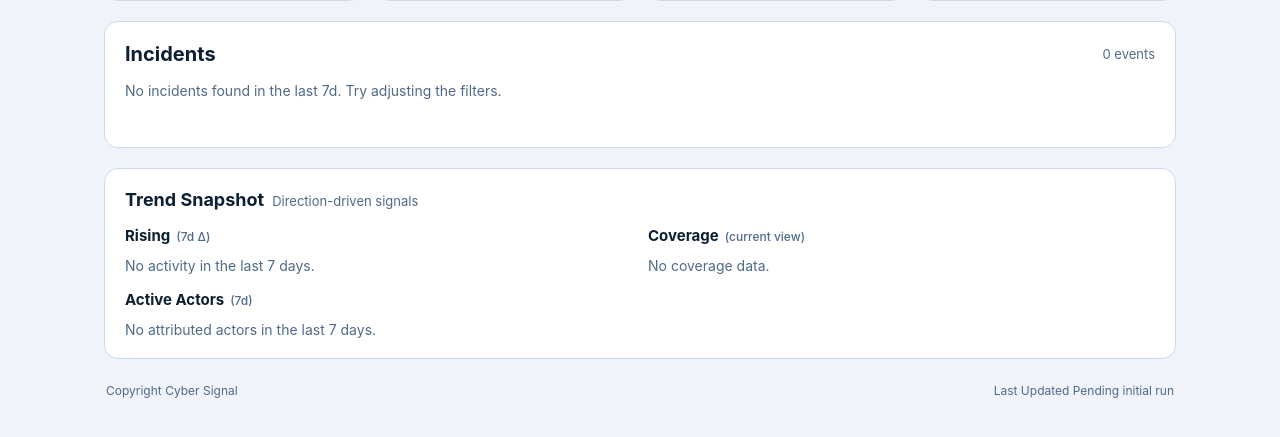
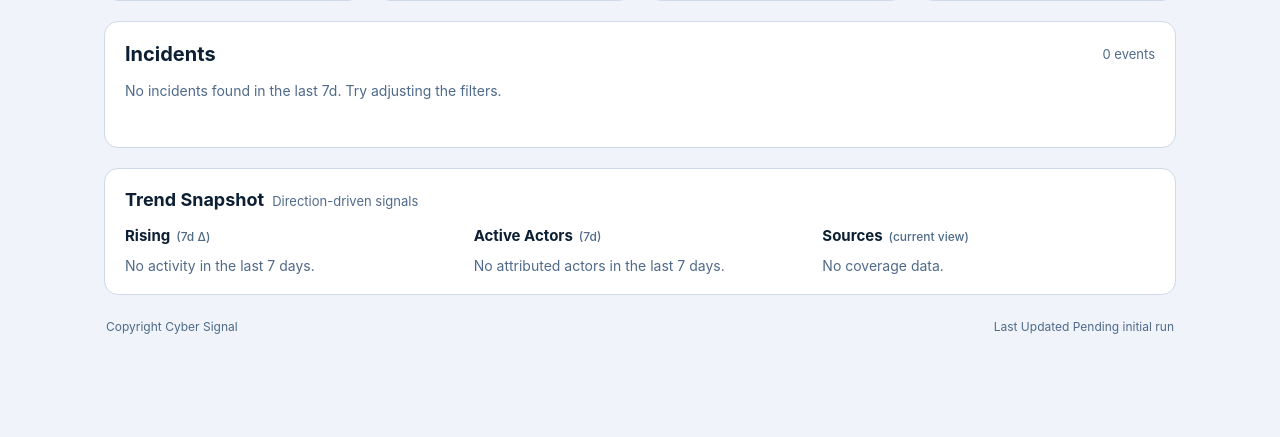
Before and after one commit to hawl3y/cyber-signal, a Flask app: page / in a window 1280 px wide. Shown: the part 346-783 px from the top of the page. Run offline with Flask 3, Linux system fonts and the light colour scheme; data that the repository does not hold is empty.

Commit message:
UI polish: 3-column trend layout, victim pill, filter note, pipeline cleanup
- Trends: replace 2-column spanning grid with 3 equal columns — fixes balance
- Trends: rename Coverage → Sources (clearer label)
- Trends: show contextual note in Rising block when attack type filter is active
- Event cards: add meta-pill-victim style (blue) to distinguish victim org from geo
- Event cards: remove .high-signal dead code (class applied but never styled)
- KPI tooltips: replace technical jargon with plain language
- Pipeline: auto-delete irrelevant articles after each cron run to keep DB clean

```diff
--- a/app/static/css/main.css
+++ b/app/static/css/main.css
@@ -648,6 +648,13 @@ select option:disabled {
     font-weight: 500;
 }
 
+.meta-pill-victim {
+    background: #eff6ff;
+    color: #1d4ed8;
+    border-color: #bfdbfe;
+    font-weight: 600;
+}
+
 .meta-pill-attack {
     background: #fff1f2;
     color: #be123c;
@@ -813,16 +820,9 @@ select option:disabled {
 
 .trends-grid {
     display: grid;
-    grid-template-columns: 1fr 1fr;
-    grid-template-areas:
-        "rising coverage"
-        "actors coverage";
+    grid-template-columns: repeat(3, 1fr);
     gap: 16px;
 }
-
-.trend-block:nth-child(1) { grid-area: rising; }
-.trend-block:nth-child(2) { grid-area: actors; }
-.trend-block:nth-child(3) { grid-area: coverage; }
 
 .trend-block h3 {
     margin: 0 0 12px 0;
@@ -900,6 +900,14 @@ select option:disabled {
     color: var(--muted);
 }
 
+.trend-filter-note {
+    margin: -4px 0 10px;
+    font-size: 11px;
+    color: var(--muted);
+    font-style: italic;
+    line-height: 1.4;
+}
+
 /* ── Misc ────────────────────────────────────────────────── */
 
 .placeholder-text {
@@ -943,10 +951,6 @@ select option:disabled {
 
     .trends-grid {
         grid-template-columns: 1fr;
-        grid-template-areas:
-            "rising"
-            "actors"
-            "coverage";
         gap: 14px;
     }
 }
--- a/app/static/js/app.js
+++ b/app/static/js/app.js
@@ -282,10 +282,17 @@ function renderEmptyTrend(container, message) {
     container.innerHTML = `<p class='placeholder-text'>${message}</p>`;
 }
 
-function renderRisingTrend(items) {
+function renderRisingTrend(items, activeAttackType) {
     const container = document.getElementById("trend-rising");
     if (!container) return;
     container.innerHTML = "";
+
+    if (activeAttackType) {
+        const note = document.createElement("p");
+        note.className = "trend-filter-note";
+        note.textContent = `Threat type filter active — showing trend across all types for context.`;
+        container.appendChild(note);
+    }
 
     if (!items || !items.length) {
         renderEmptyTrend(container, "No activity in the last 7 days.");
@@ -365,7 +372,7 @@ async function loadTrends() {
         const response = await fetch(`/api/summary/trends?${params}`);
         const data = await response.json();
 
-        renderRisingTrend(data.rising_attack_types || []);
+        renderRisingTrend(data.rising_attack_types || [], filters.attack_type || null);
         renderCountTrend(
             "trend-active-actors",
             data.active_actors || [],
@@ -388,7 +395,7 @@ async function loadTrends() {
 function buildEventMeta(event) {
     return {
         primary: [
-            event.display_entity ? { value: event.display_entity, className: "" } : null,
+            event.display_entity ? { value: event.display_entity, className: "meta-pill-victim" } : null,
             event.attack_type    ? { value: event.attack_type, className: "meta-pill-attack" } : null,
             event.display_location ? { value: event.display_location, className: "" } : null,
             event.display_attribution ? { value: event.display_attribution, className: "meta-pill-actor" } : null,
@@ -483,11 +490,6 @@ function renderEventCard(event) {
     const el = document.createElement("article");
     const scoreBand = scoreBandFor(event.confidence_score);
     el.className = `event-card score-${scoreBand || "low"}`;
-
-    const highTrust = typeof event.confidence_score === "number" && event.confidence_score >= 80;
-    if (event.actor_name || highTrust) {
-        el.classList.add("high-signal");
-    }
 
     const meta = buildEventMeta(event);
 
--- a/app/templates/index.html
+++ b/app/templates/index.html
@@ -73,25 +73,25 @@
 
             <section class="summary-strip">
                 <button type="button" class="summary-card" data-card-filter="total"
-                        title="All events matching the current filters. Click to clear facet filters and any active card filter."
+                        title="All named-victim incidents in the current time range. Click to clear any active filter."
                         aria-label="Show all events">
                     <span class="label">Total Events</span>
                     <span class="value" id="total-events">--</span>
                 </button>
                 <button type="button" class="summary-card" data-card-filter="high_trust"
-                        title="Trust score 75 or higher — multi-source corroboration, primary disclosure, or tier-1 trusted source. Click to filter the feed."
+                        title="Confidence score ≥ 75 — corroborated by multiple sources or a trusted primary source. Click to filter."
                         aria-label="Filter to high trust events">
                     <span class="label">High Trust</span>
                     <span class="value" id="high-trust-events">--</span>
                 </button>
                 <button type="button" class="summary-card" data-card-filter="high_impact"
-                        title="Events flagged as high impact — large victim, critical-infrastructure target, or wide blast radius. Click to filter the feed."
+                        title="Events with a named actor, SEC filing, or severity keywords such as ransomware or critical infrastructure. Click to filter."
                         aria-label="Filter to high impact events">
                     <span class="label">High Impact</span>
                     <span class="value" id="high-impact-events">--</span>
                 </button>
                 <button type="button" class="summary-card" data-card-filter="new"
-                        title="Events first seen in the last 24 hours. Click to filter the feed."
+                        title="Incidents first seen in the last 24 hours. Click to filter."
                         aria-label="Filter to events from the last 24 hours">
                     <span class="label">New (24h)</span>
                     <span class="value" id="new-today-events">--</span>
@@ -132,7 +132,7 @@
                     </div>
 
                     <div class="trend-block">
-                        <h3>Coverage <span class="trend-window">(current view)</span></h3>
+                        <h3>Sources <span class="trend-window">(current view)</span></h3>
                         <div id="trend-sources" class="trend-list"></div>
                     </div>
                 </div>
```
Also changed, not shown: scripts/run_pipeline_once.py (+7 -1 lines).
